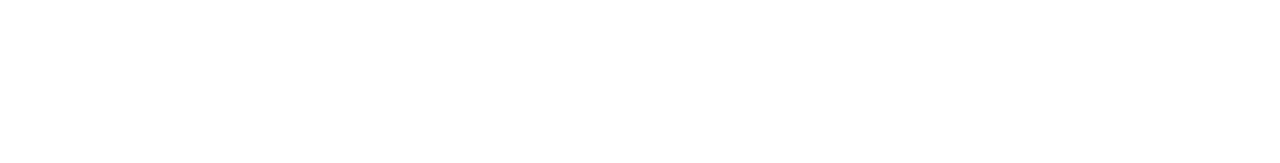
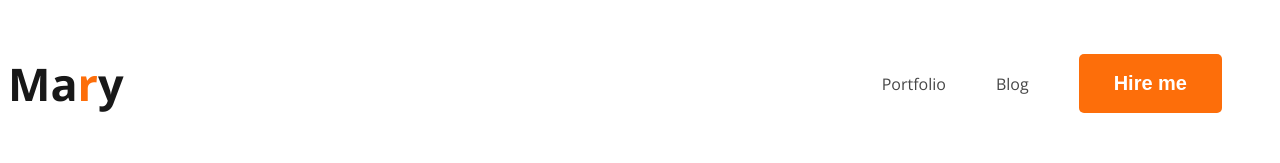
Before and after one commit to NIrjorBhowmick/webdevoloper-portfolio, a plain HTML site: page index.html in a window 1280 px wide. Drawn offline with nearby package versions, Linux system fonts and the light colour scheme.

Commit message:
added nav

```diff
--- a/index.html
+++ b/index.html
@@ -4,10 +4,21 @@
     <meta charset="UTF-8">
     <meta name="viewport" content="width=device-width, initial-scale=1.0">
     <title>web developer portfolio</title>
+    <link rel="preconnect" href="https://fonts.googleapis.com">
+    <link rel="preconnect" href="https://fonts.gstatic.com" crossorigin>
+    <link href="https://fonts.googleapis.com/css2?family=Open+Sans:wght@400;500;600;700;800&display=swap" rel="stylesheet">    <link rel="stylesheet" href="styles/portfolio.css">
 </head>
 <body>
 
     <header>
+        <nav>
+            <h3 class="nav-title">Ma<span class="text-primary">r</span>y</h3>
+            <ul>
+                <li><a href="">Portfolio</a></li>
+                <li><a href="">Blog</a></li>
+                <li><button class="btn-primary">Hire me</button></li>
+            </ul>
+        </nav>
 
     </header>
 
--- /dev/null
+++ b/styles/portfolio.css
@@ -0,0 +1,52 @@
+/* Common Shared Style */
+
+body {
+    font-family: 'Open Sans', sans-serif;
+}
+
+.text-primary {
+    color: #FD6E0A;
+}
+
+.btn-primary {
+    padding: 18px 35px;
+    border-radius: 5px;
+    background-color: #FD6E0A;
+    border-style: none;
+    font-size: 20px;
+    font-weight: 700;
+    color: white;
+
+}
+
+
+
+
+/* Common Shared Style End*/
+
+nav {
+    display: flex;
+    justify-content: space-between;
+    align-items: center;
+}
+
+.nav-title {
+    color: #181818;
+    font-size: 45px;
+    font-weight: 800px;
+}
+
+nav>ul {
+    display: flex;
+    align-items: center;
+}
+
+nav li {
+    list-style: none;
+    margin-right: 50px;
+}
+
+nav a {
+    text-decoration: none;
+    color: #474747;
+}
```
